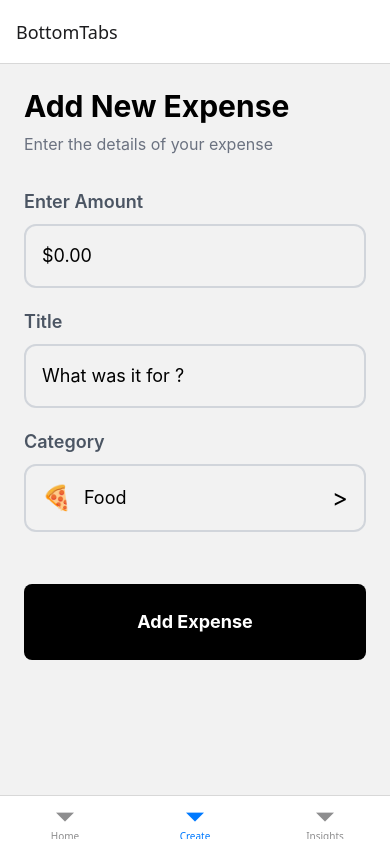
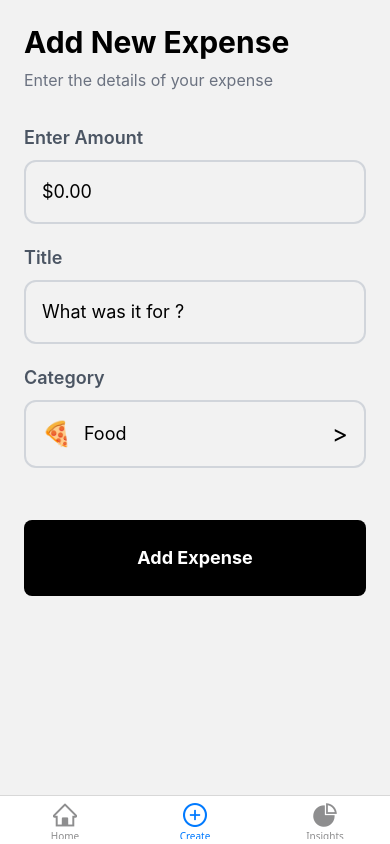
Before and after one commit to satishmahat/rn-expo-asyncstorage-pocket, a React Native app: screen /Create in a window 390 px wide. Built offline with nearby package versions, Linux system fonts and the light colour scheme.

Commit message:
Update package dependencies to include @expo/vector-icons and react-native-safe-area-context; refactor Create, Home, and Insights screens to utilize SafeAreaView for improved layout handling.

```diff
--- a/package.json
+++ b/package.json
@@ -9,6 +9,7 @@
     "web": "expo start --web"
   },
   "dependencies": {
+    "@expo/vector-icons": "^15.0.2",
     "@react-native-async-storage/async-storage": "2.2.0",
     "@react-navigation/bottom-tabs": "^7.4.8",
     "@react-navigation/native": "^7.1.18",
@@ -19,6 +20,7 @@
     "react": "19.1.0",
     "react-native": "0.81.4",
     "react-native-gifted-charts": "^1.3.4",
+    "react-native-safe-area-context": "^5.6.1",
     "react-native-svg": "15.12.1",
     "twrnc": "^4.10.1"
   },
--- a/src/navigation/AppNavigator.js
+++ b/src/navigation/AppNavigator.js
@@ -4,6 +4,8 @@ import Home from "../screens/Home";
 import Create from "../screens/Create";
 import Insights from "../screens/Insights";
 import Category from "../screens/Category";
+import { AntDesign } from "@expo/vector-icons";
+
 
 const Tab = createBottomTabNavigator();
 const Stack = createNativeStackNavigator();
@@ -11,17 +13,17 @@ const Stack = createNativeStackNavigator();
 function MyTabs() {
     return (
         <Tab.Navigator screenOptions={{ headerShown: false }}>
-            <Tab.Screen name="Home" component={Home} />
-            <Tab.Screen name="Create" component={Create} />
-            <Tab.Screen name="Insights" component={Insights} />
+            <Tab.Screen name="Home" component={Home} options={{tabBarIcon: ({color, size, focused}) =>(<AntDesign name="home" color={color} size={24} />)}}/>
+            <Tab.Screen name="Create" component={Create} options={{tabBarIcon: ({color, size, focused}) =>(<AntDesign name="plus-circle" color={color} size={24} />)}}/>
+            <Tab.Screen name="Insights" component={Insights} options={{tabBarIcon: ({color, size, focused}) =>(<AntDesign name="pie-chart" color={color} size={24} />)}}/>
         </Tab.Navigator>
     )
 }
 
 export default function AppNavigator() {
     return (
-        <Stack.Navigator>
-            <Stack.Screen name="BottomTabs" component={MyTabs} />
+        <Stack.Navigator screenOptions={{ headerShown: false }} >
+            <Stack.Screen name="BottomTabs" component={MyTabs}/>
             <Stack.Screen name="Category" component={Category} options={{ presentation: 'modal', headerShown: false }} />
         </Stack.Navigator>
     )
--- a/src/screens/Create.js
+++ b/src/screens/Create.js
@@ -3,6 +3,7 @@ import React, { useState , useEffect} from 'react'
 import tw from 'twrnc'
 import { useExpense } from '../context/ExpenseContext'
 import { CATEGORIES } from '../constants'
+import { SafeAreaView } from 'react-native-safe-area-context'
 
 const Create = ({navigation, route}) => {
 
@@ -34,7 +35,7 @@ const Create = ({navigation, route}) => {
   }
 
   return (
-    <View>
+    <SafeAreaView>
       <ScrollView contentContainerStyle={tw`p-6`}>
         {/* Header */}
         <Text style={tw`text-3xl font-bold text-black`}>Add New Expense</Text>
@@ -79,7 +80,7 @@ const Create = ({navigation, route}) => {
          <Text style={tw`text-white text-center text-lg font-bold`}>Add Expense</Text>
         </Pressable>
       </ScrollView>
-    </View>
+    </SafeAreaView>
   )
 }
 
--- a/src/screens/Home.js
+++ b/src/screens/Home.js
@@ -4,6 +4,7 @@ import tw from 'twrnc'
 import EmptyList from '../components/EmptyList'
 import ExpenseItemCard from '../components/ExpenseItemCard'
 import { useExpense } from '../context/ExpenseContext'
+import { SafeAreaView } from 'react-native-safe-area-context'
 
 
 const Home = () => {
@@ -14,8 +15,7 @@ const Home = () => {
 
   return (
 
-    <View style={tw`flex-1`}>
-
+    <SafeAreaView style={tw`flex-1`}>
       <View style={tw`px-5 pt-5 pb-3`}>
         <Text style={tw`text-4xl font-bold text-black`}>Hello 👋</Text>
         <Text style={tw`text-base text-gray-500 mt-1`}>Start tracking your expenses easily.</Text>
@@ -35,7 +35,7 @@ const Home = () => {
 
       />
 
-    </View>
+    </SafeAreaView>
   )
 }
 
--- a/src/screens/Insights.js
+++ b/src/screens/Insights.js
@@ -4,6 +4,7 @@ import tw from 'twrnc'
 import { PieChart } from 'react-native-gifted-charts'
 import { useExpense } from '../context/ExpenseContext'
 import { processedDataForChart } from '../helper'
+import { SafeAreaView } from 'react-native-safe-area-context'
 
 
 const Insights = () => {
@@ -28,7 +29,7 @@ const Insights = () => {
   }
 
   return (
-    <View style={tw`flex-1 bg-white`}>
+    <SafeAreaView style={tw`flex-1 bg-white`}>
       <Text style={tw`text-4xl text-center font-bold px-5 pt-5 pb-6`}>Spending Summary</Text>
 
       <View style={tw`items-center`}>
@@ -49,7 +50,7 @@ const Insights = () => {
         keyExtractor={(item) => item.name}
         contentContainerStyle={tw`p-4`}
       />
-    </View>
+    </SafeAreaView>
   )
 }
 
```
Also changed, not shown: 1 other file (tests, documents, lock files or other folders).
